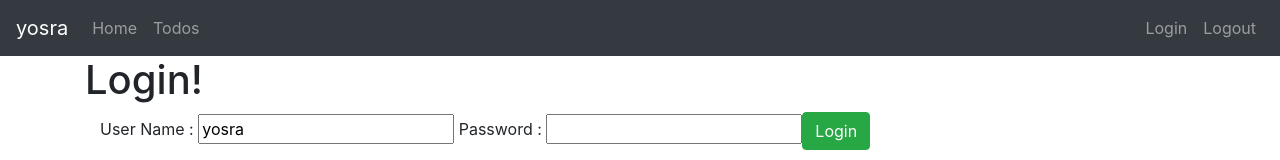
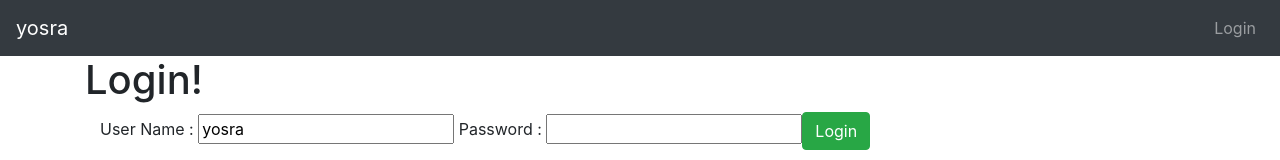
Before and after one commit to YosraRiabi/AngularSpringBootFullStack, an Angular app: page / in a window 1280 px wide. Shown: the top 160 px of the page. Built offline with nearby package versions, Linux system fonts and the light colour scheme.

Commit message:
Enabling Menu Links Based on User Authentication Token

```diff
--- a/src/app/menu/menu.component.html
+++ b/src/app/menu/menu.component.html
@@ -4,13 +4,13 @@
     yosra</a> </div>
 
     <ul class="navbar-nav">
-      <li><a routerLink="/welcome/yosra" class="nav-link">Home</a> </li>
-      <li><a routerLink="/todos" class="nav-link">Todos</a> </li>
+      <li><a *ngIf="hardcodedAuthentificationServic.isUserLoggedIn()" routerLink="/welcome/yosra" class="nav-link">Home</a> </li>
+      <li><a *ngIf="hardcodedAuthentificationServic.isUserLoggedIn()" routerLink="/todos" class="nav-link">Todos</a> </li>
     </ul>
 
     <ul class="navbar-nav navbar-collapse justify-content-end">
-      <li><a routerLink="/login" class="nav-link">Login</a> </li>
-      <li><a routerLink="/logout" class="nav-link">Logout</a> </li>
+      <li><a *ngIf="!hardcodedAuthentificationServic.isUserLoggedIn()" routerLink="/login" class="nav-link">Login</a> </li>
+      <li><a *ngIf="hardcodedAuthentificationServic.isUserLoggedIn()" routerLink="/logout" class="nav-link">Logout</a> </li>
     </ul>
   </nav>
 </header>
--- a/src/app/menu/menu.component.ts
+++ b/src/app/menu/menu.component.ts
@@ -1,4 +1,5 @@
 import { Component, OnInit } from '@angular/core';
+import {HardcodedAuthentificationService} from '../service/hardcoded-authentification.service';
 
 @Component({
   selector: 'app-menu',
@@ -6,10 +7,12 @@
   styleUrls: ['./menu.component.css']
 })
 export class MenuComponent implements OnInit {
-
-  constructor() { }
+  // isUserLoggedIn = false;
+  constructor(private hardcodedAuthentificationServic
+                : HardcodedAuthentificationService) { }
 
   ngOnInit() {
+  //  this.isUserLoggedIn = this.hardcodedAuthentificationServic.isUserLoggedIn();
   }
 
 }
--- a/src/app/service/hardcoded-authentification.service.ts
+++ b/src/app/service/hardcoded-authentification.service.ts
@@ -8,10 +8,10 @@
   constructor() { }
 
   authenticate(username, password) {
-    console.log('before ' + this.isUserLoggedIn());
+   // console.log('before ' + this.isUserLoggedIn());
     if (username === 'yosra' && password === 'riabi') {
       sessionStorage.setItem('authentificaterUser', username);
-      console.log('after ' + this.isUserLoggedIn());
+   //   console.log('after ' + this.isUserLoggedIn());
       return true;
     } else { return false; }
   }
```
